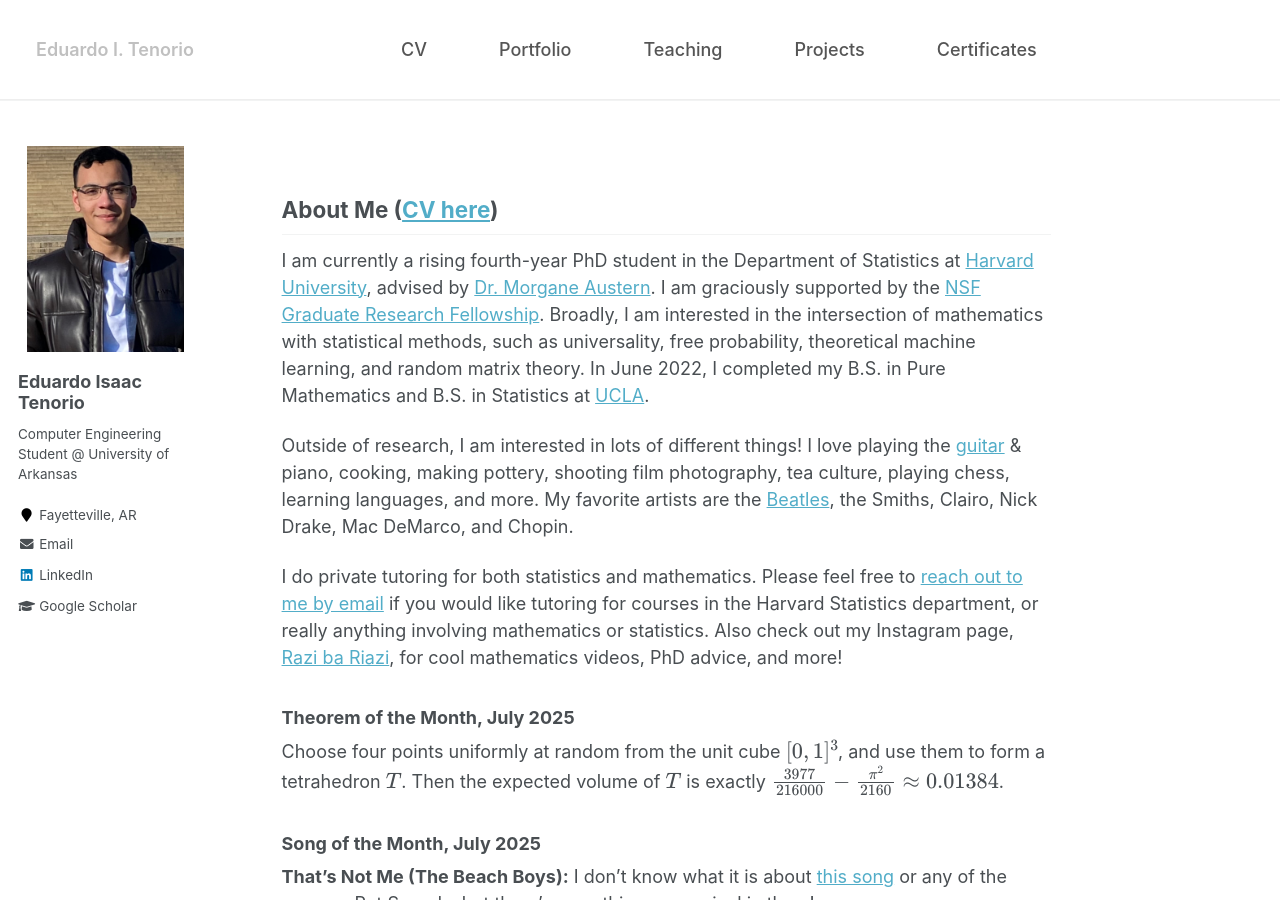
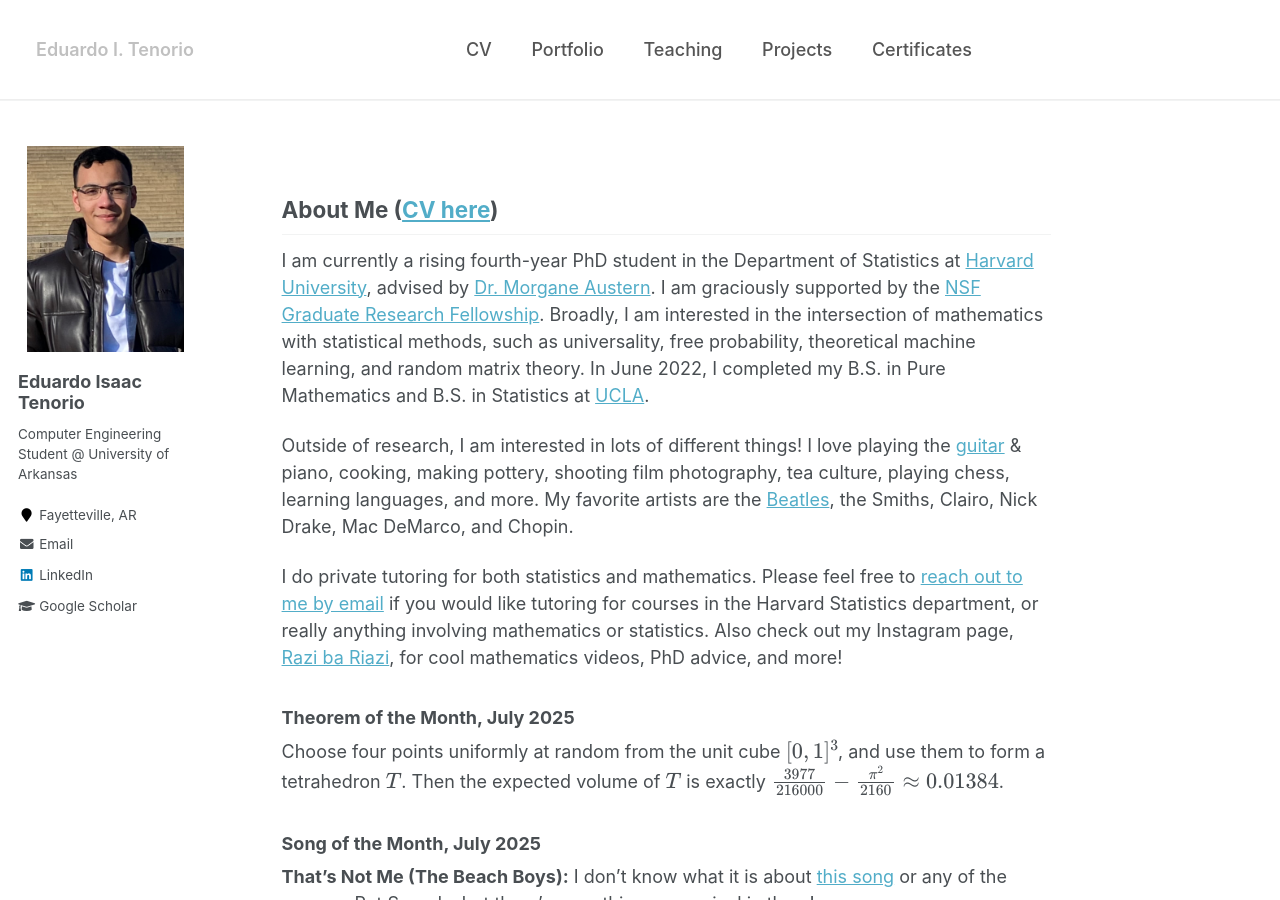
Before and after one commit to edtenorio/edtenorio.github.io, a Jekyll site: the page built from _pages/about.md, in a window 1280 px wide and 900 px high. Built offline with Jekyll 4.4.1, drawn with Linux system fonts in a browser that asks for light colours; formulas are drawn with MathJax 3.

Commit message:
Update masthead.html

```diff
--- a/_includes/masthead.html
+++ b/_includes/masthead.html
@@ -15,7 +15,7 @@
     <div class="masthead__menu">
       <nav id="site-nav" class="greedy-nav">
         <ul class="visible-links"
-            style="display: flex; list-style: none; gap: 2rem; margin: 0; padding: 0;">
+            style="display: flex; list-style: none; gap: 0.2rem; margin: 0; padding: 0;">
           {% for link in site.data.navigation.main %}
             {% if link.url contains 'http' %}
               {% assign domain = '' %}
```
